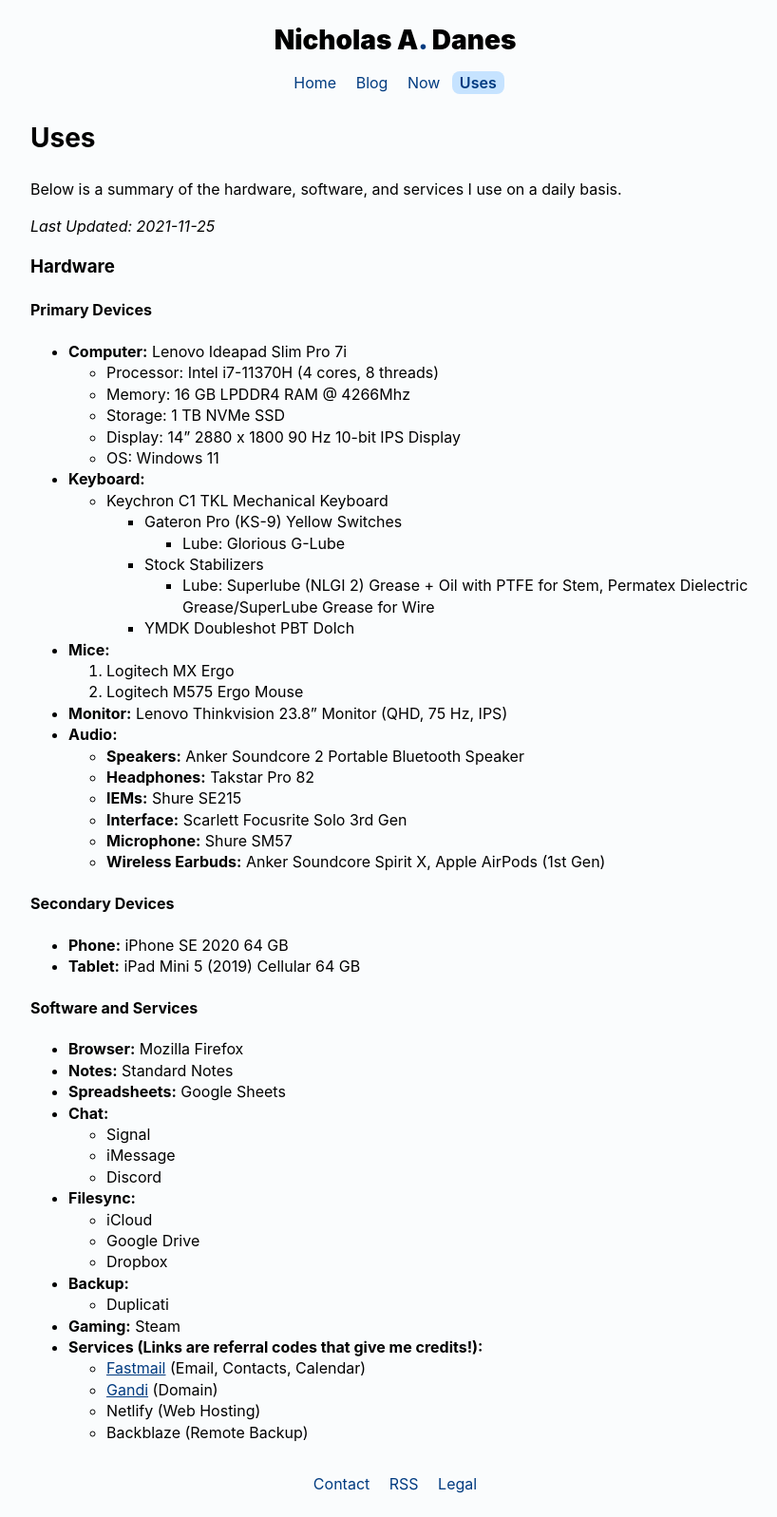
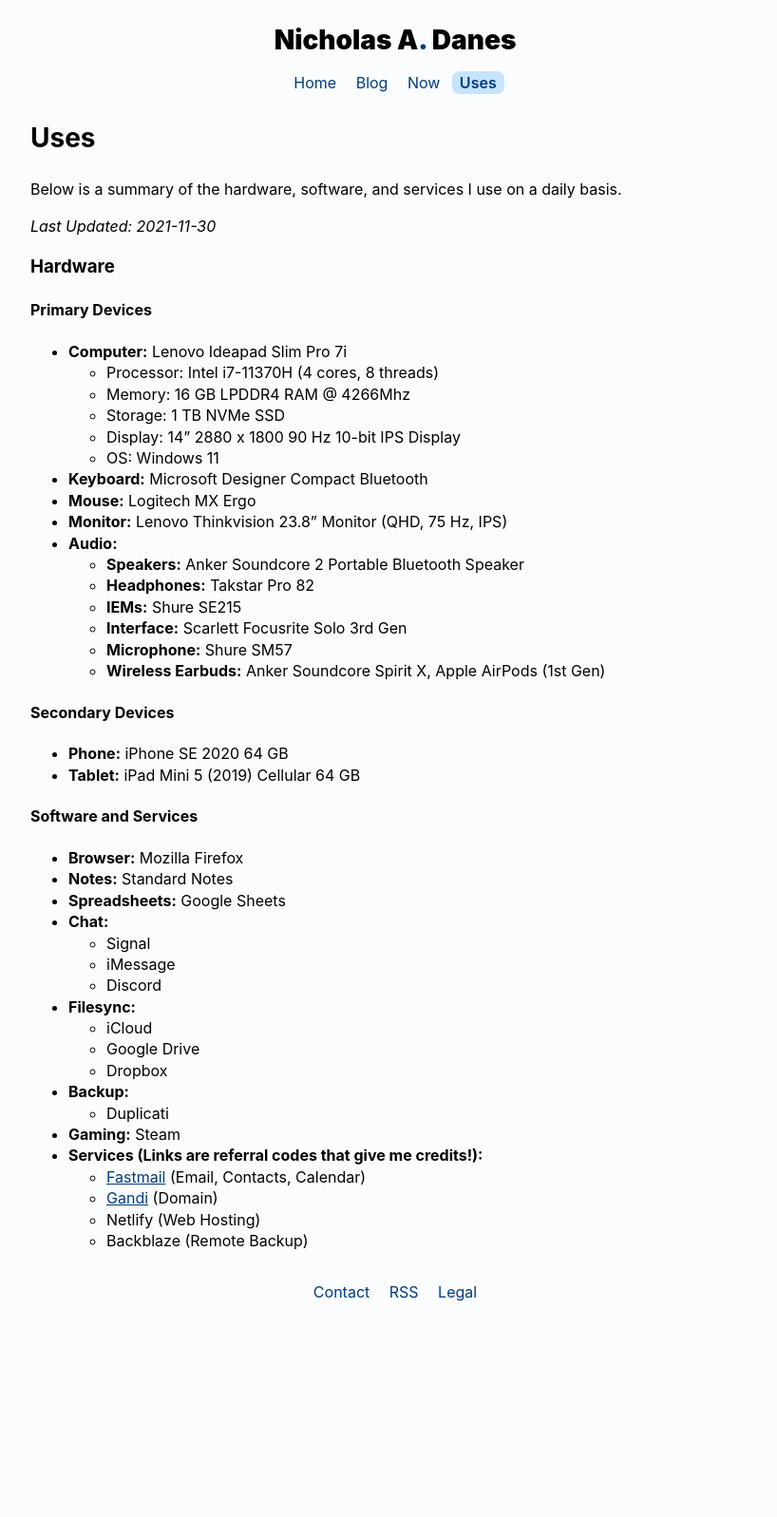
Before and after one commit to danesnick/old_website, a Jekyll site: the page built from uses.markdown, in a window 1280 px wide. Shown: the whole page at 95% size, without its empty margins (224-1042 px from the left). Built offline with Jekyll 4.4.1, drawn with Linux system fonts in a browser that asks for light colours; after the commit the page ends 1396 px from its top, so only the background shows below that.

Commit message:
Updated uses page

```diff
--- a/uses.markdown
+++ b/uses.markdown
@@ -7,7 +7,7 @@
 
 Below is a summary of the hardware, software, and services I use on a daily basis.
 
-*Last Updated: 2021-11-25*
+*Last Updated: 2021-11-30*
 
 ### Hardware
 
@@ -25,17 +25,8 @@
 	+ Display: 14" 2880 x 1800 90 Hz 10-bit IPS Display
 	+ OS: Windows 11
 
-* **Keyboard:**
-	+ Keychron C1 TKL Mechanical Keyboard
-		+ Gateron Pro (KS-9) Yellow Switches
-			- Lube: Glorious G-Lube
-		+ Stock Stabilizers
-			- Lube: Superlube (NLGI 2) Grease + Oil with PTFE for Stem, Permatex Dielectric Grease/SuperLube Grease for Wire
-		+ YMDK Doubleshot PBT Dolch
-
-* **Mice:**
-	1. Logitech MX Ergo
-	2. Logitech M575 Ergo Mouse
+* **Keyboard:** Microsoft Designer Compact Bluetooth
+* **Mouse:** Logitech MX Ergo
 * **Monitor:** Lenovo Thinkvision 23.8" Monitor (QHD, 75 Hz, IPS)
 * **Audio:**
 	+ **Speakers:** Anker Soundcore 2 Portable Bluetooth Speaker
```
